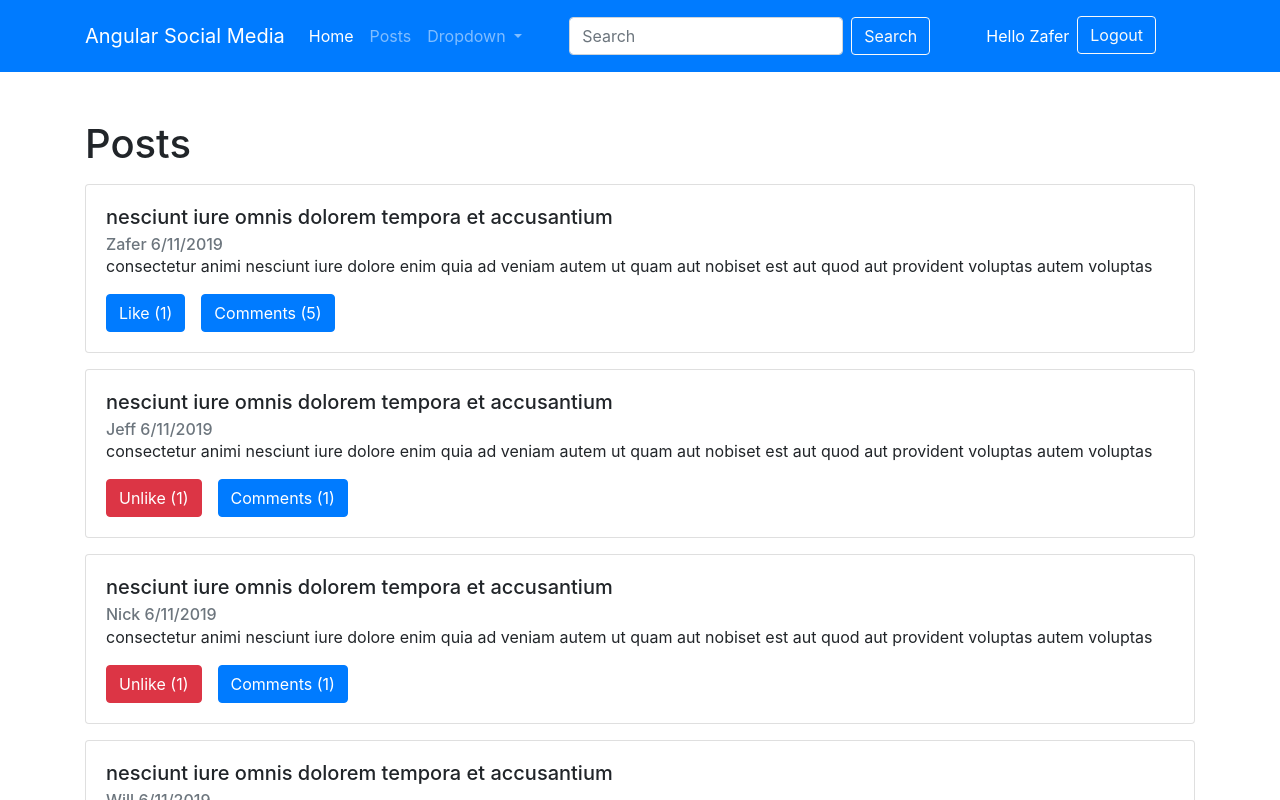
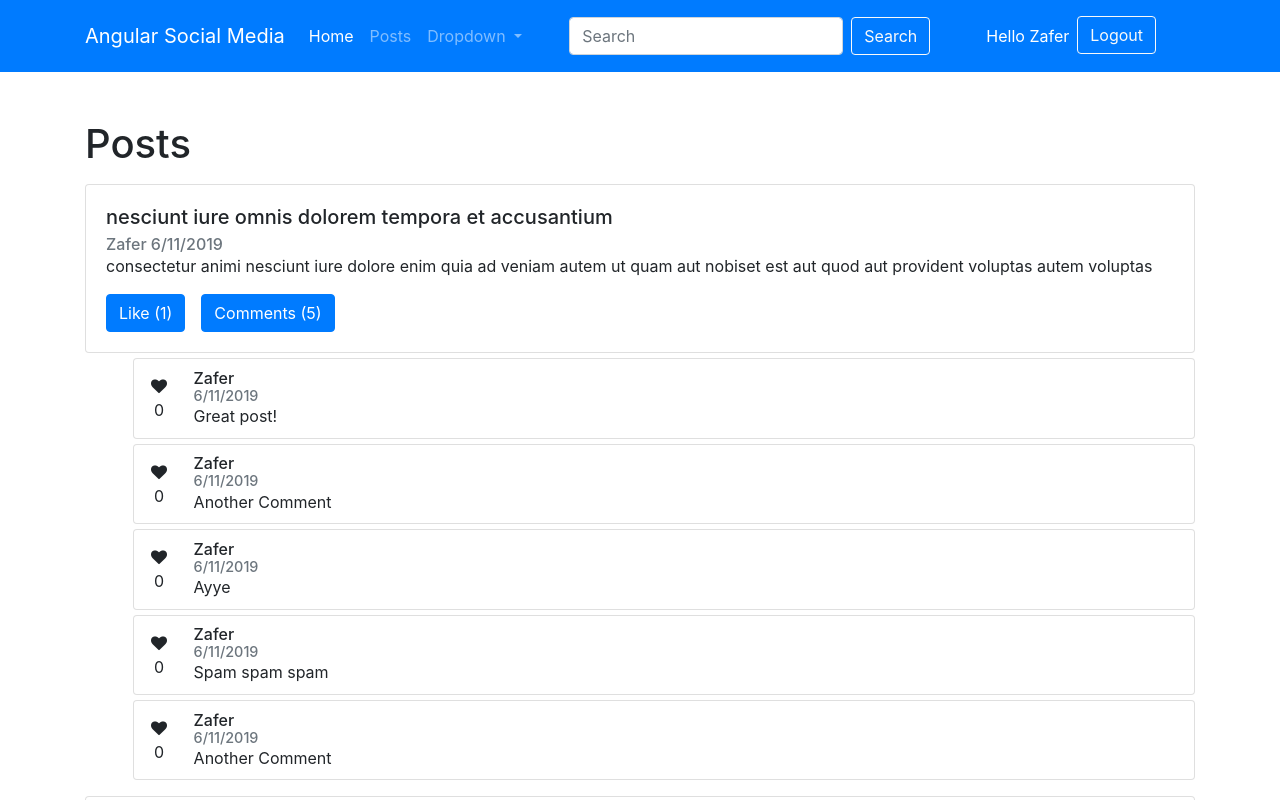
Before and after one commit to zkhourdaji/angular-social-media, an Angular app: page /posts in a window 1280 px wide. Shown: the top 800 px of the page. Built offline with nearby package versions, Linux system fonts and the light colour scheme.

Commit message:
fix heart icon styling, implement liking comments

```diff
--- a/src/app/posts.ts
+++ b/src/app/posts.ts
@@ -9,6 +9,7 @@ export interface Comment {
   username: string;
   body: string;
   date: Date;
+  likes?: Like[];
 }
 
 export interface Post {
--- a/src/app/posts/posts.component.css
+++ b/src/app/posts/posts.component.css
@@ -1,20 +1,22 @@
-/* .comment i {
+.heart {
   float: left;
-  width: 2px;
-} */
+  /* padding: 20px 0 20px 25px; */
+  padding-top: 15px;
+  width: 50px;
+  text-align: center;
+}
+
+.comment__body {
+  padding: 0.6rem;
+  width: 200px;
+  /* margin-left: 10px; */
+}
+
+.comment {
+  flex-direction: row;
+  margin: 5px 0;
+}
 
 .like {
-  float: left;
-  padding: 25px 0;
-  padding-left: 15px;
+  color: red;
 }
-
-.comment .card-body {
-  padding: 0.5rem;
-  width: 200px;
-  margin-left: 50px;
-}
-
-.card {
-  display: block
-}
--- a/src/app/posts/posts.component.html
+++ b/src/app/posts/posts.component.html
@@ -18,11 +18,14 @@
   </div>
   <div *ngIf="showComments(post.id)" class="ml-5">
     <div class="card comment" *ngFor="let comment of post.comments">
-      <div class="like">
-        <i class="fa fa-heart"></i>
+      <div (click)="onCommentLike(post.id, comment.id)" class="heart">
+        <i [class.like]="isCommentLiked(post.id, comment.id)" class="fa fa-heart"></i>
+        <br>
+        <span>{{getCommentLikeCount(post.id, comment.id)}}</span>
+
       </div>
 
-      <div class="card-body">
+      <div class="card-body comment__body">
         <h6 class="card-title" style="margin-bottom: 0.3rem">{{comment.username}}</h6>
         <h6 class="card-subtitle text-muted" style="font-size: 90%">{{comment.date.toLocaleDateString()}}</h6>
         {{comment.body}}
--- a/src/app/posts/posts.component.ts
+++ b/src/app/posts/posts.component.ts
@@ -1,5 +1,5 @@
 import { Component, OnInit, OnDestroy } from '@angular/core';
-import { posts, Post } from '../posts';
+import { posts, Post, Comment, Like } from '../posts';
 import { AuthService } from '../services/auth.service';
 import { Subscription } from 'rxjs';
 import { PostsService } from '../services/posts.service';
@@ -14,7 +14,8 @@ export class PostsComponent implements OnInit, OnDestroy {
   currentUsername: string;
   usernameSubscription: Subscription;
   postsSubscription: Subscription;
-  showCommentsOnPostsWithIds = [];
+  showCommentsOnPostsWithIds = [0];
+  likedPosts = [];
 
   constructor(private authService: AuthService, private postsService: PostsService) { }
 
@@ -23,10 +24,31 @@ export class PostsComponent implements OnInit, OnDestroy {
     this.postsService.getAllPosts().subscribe((ps: Post[]) => this.posts = ps);
   }
 
+  isCommentLiked(postId: number, commentId: number): boolean {
+    const post = this.posts.find((p: Post) => p.id === postId);
+    if (post.comments) {
+      const comment = post.comments.find((c: Comment) => c.id === commentId);
+      return (comment.likes && comment.likes.some((l: Like) => l.username === this.currentUsername));
+    }
+    return false;
+  }
+
+  getCommentLikeCount(postId: number, commentId: number) {
+    const post = this.posts.find((p: Post) => p.id === postId);
+    const comment = post.comments.find((c: Comment) => c.id === commentId);
+    return comment.likes ? comment.likes.length : 0;
+  }
+
+  // TODO: rename to onPostLike
   onLike(postId: number) {
     this.postsService.likePost(postId);
   }
 
+  onCommentLike(postId: number, commentId: number) {
+    this.postsService.toggleLikeComment(postId, commentId);
+  }
+
+  // TODO: rename to onPostUnlike
   onUnlike(postId: number) {
     this.postsService.unlikePost(postId);
   }
--- a/src/app/services/auth.service.ts
+++ b/src/app/services/auth.service.ts
@@ -9,6 +9,10 @@ export class AuthService {
 
   isAuthenticated() {
     return !!this.currentUserName;
+  }
+
+  getCurrentUserName(){
+    return this.currentUserName;
   }
 
   logout() {
--- a/src/app/services/posts.service.ts
+++ b/src/app/services/posts.service.ts
@@ -1,6 +1,6 @@
 import { Injectable } from '@angular/core';
 import { AuthService } from './auth.service';
-import { Post, posts } from '../posts';
+import { Post, posts, Comment, Like } from '../posts';
 import { BehaviorSubject, Observable } from 'rxjs';
 import { first } from 'rxjs/operators';
 
@@ -22,10 +22,10 @@ export class PostsService {
     return false;
   }
 
-  // get value from behavioral subject
+  // TODO: get value from behavioral subject
   likePost(postId: number) {
     // first() automatically unsubscribes after first emitted value
-    const subscription = this.authService.username.pipe(first()).subscribe(username => {
+    this.authService.username.pipe(first()).subscribe(username => {
       const post = this.posts.find(p => p.id === postId);
       // dont do anything if user alreadly liked this post
       if (this.alreadyLiked(postId, username)) {
@@ -34,8 +34,21 @@ export class PostsService {
       post.likes = [...post.likes, { username }];
       this.postsSubject.next(this.posts);
     });
+  }
 
+  toggleLikeComment(postId: number, commentId: number) {
+    const currentUsername = this.authService.getCurrentUserName();
+    const postComments: Comment[] = this.posts.find(p => p.id === postId).comments;
+    const comment = postComments.find((c: Comment) => c.id === commentId);
+    if (comment.likes && comment.likes.some((l: Like) => l.username === currentUsername)) {
+      comment.likes = comment.likes.filter((l: Like) => l.username !== currentUsername)
+    } else {
+      comment.likes = [...(comment.likes || []), { username: currentUsername }];
+    }
+    this.postsSubject.next(this.posts);
+    console.log(comment.likes);
   }
+
 
   unlikePost(postId: number) {
     // first() automatically unsubscribes after first emitted value
```
